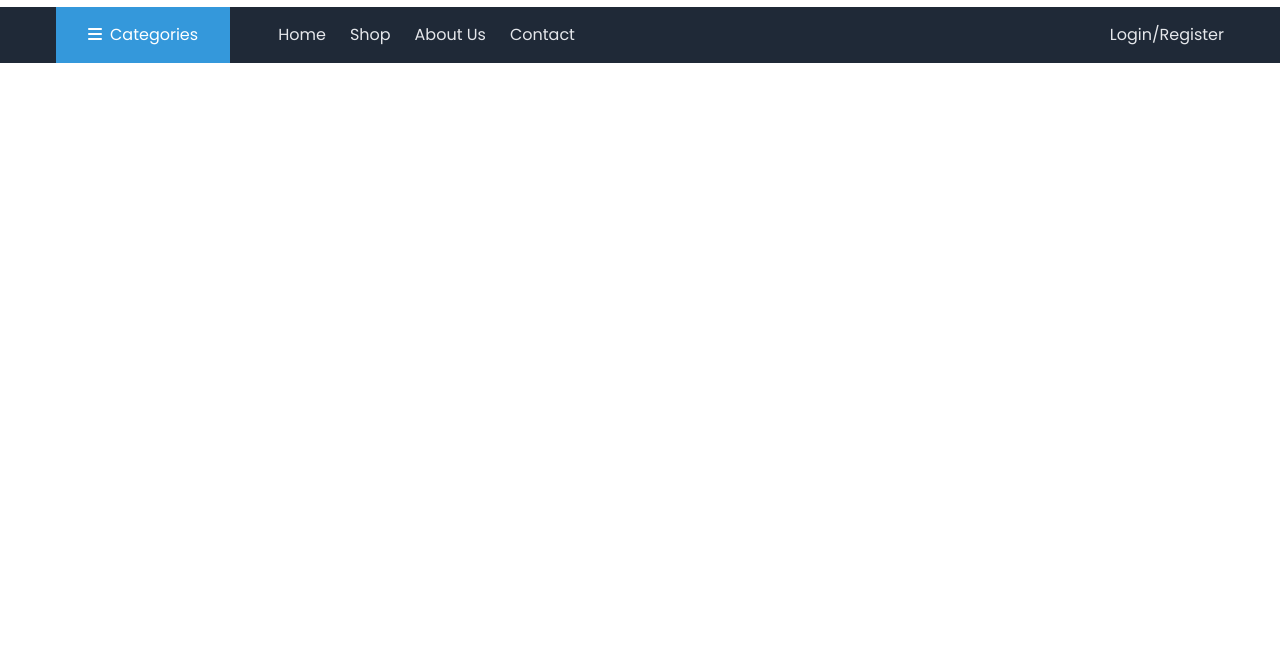
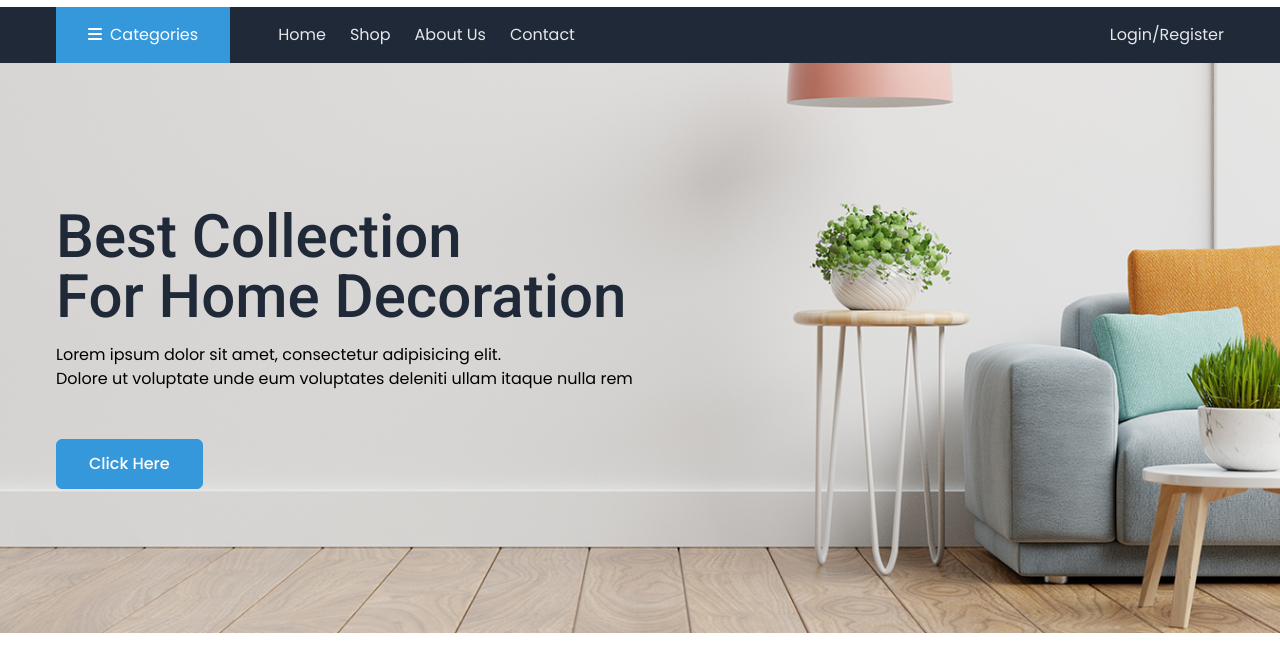
Before and after one commit to mdshajibazher/tailwind-ecom-design, a website: page index.html in a window 1280 px wide. Shown: the part 75-746 px from the top of the page. Drawn offline with Linux system fonts and the light colour scheme.

Commit message:
bannder design

```diff
--- a/index.html
+++ b/index.html
@@ -104,5 +104,17 @@
   </nav>
   <!-- Navbar end -->
 
+  <!-- Banner -->
+  <div class="bg-cover bg-no-repeat bg-center py-36 bg-primary" style="background-image: url('images/banner-bg.jpg');">
+    <div class="container">
+      <h1 class="text-6xl text-gray-800 font-medium mb-4 capitalize">Best collection <br> for home decoration</h1>
+      <p>Lorem ipsum dolor sit amet, consectetur adipisicing elit. <br>  Dolore ut voluptate unde eum voluptates deleniti ullam itaque nulla rem</p>
+      <div class="mt-12">
+        <button class="transition bg-primary border-primary border text-white px-8 py-3 font-medium rounded-md hover:bg-transparent hover:text-primary">Click Here</button>
+      </div>
+    </div>
+  </div>
+  <!-- Banner End -->
+
 </body>
 </html>
```
Also changed, not shown: dist/output.css.
